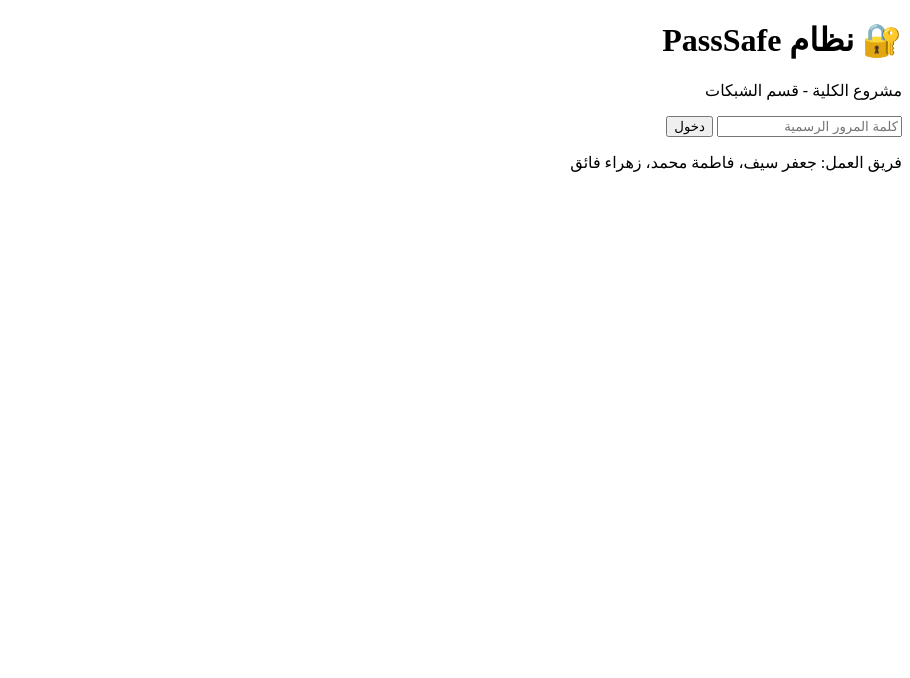
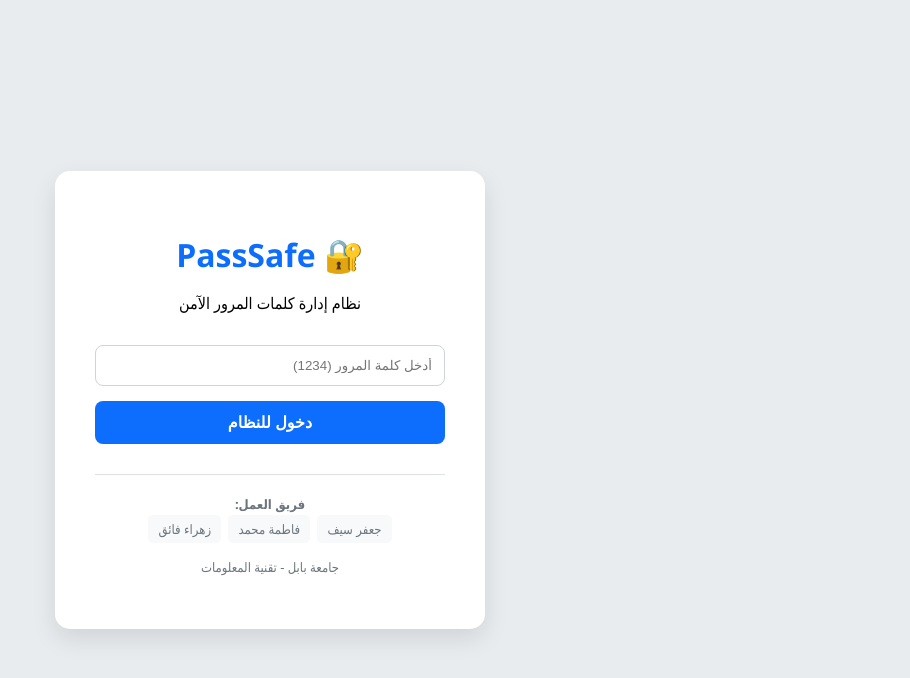
Before and after one commit to altilbyj-netizen/password-manager-project, a plain HTML site: page index.html in a window 1280 px wide. Shown: the whole page, without its empty margins (370-1280 px from the left). Drawn offline with Linux system fonts and the light colour scheme.

Commit message:
Update index.html

```diff
--- a/index.html
+++ b/index.html
@@ -2,32 +2,49 @@
 <html lang="ar" dir="rtl">
 <head>
     <meta charset="UTF-8">
-    <title>نظام PassSafe - إدارة كلمات المرور</title>
-    <link rel="stylesheet" href="style.css">
+    <meta name="viewport" content="width=device-width, initial-scale=1.0">
+    <title>نظام PassSafe - مشروع جامعة بابل</title>
+    <style>
+        body { font-family: 'Segoe UI', Tahoma, Geneva, Verdana, sans-serif; background-color: #e9ecef; display: flex; justify-content: center; align-items: center; height: 100vh; margin: 0; direction: rtl; }
+        .container { background: white; padding: 40px; border-radius: 15px; box-shadow: 0 10px 25px rgba(0,0,0,0.1); text-align: center; width: 350px; }
+        h1 { color: #0d6efd; margin-bottom: 10px; }
+        input { width: 100%; padding: 12px; margin: 15px 0; border: 1px solid #ced4da; border-radius: 8px; box-sizing: border-box; }
+        button { width: 100%; padding: 12px; background-color: #0d6efd; color: white; border: none; border-radius: 8px; cursor: pointer; font-size: 16px; font-weight: bold; }
+        button:hover { background-color: #0b5ed7; }
+        footer { margin-top: 30px; padding-top: 20px; border-top: 1px solid #dee2e6; font-size: 13px; color: #6c757d; }
+        .member { display: inline-block; background: #f8f9fa; padding: 5px 10px; margin: 2px; border-radius: 5px; }
+    </style>
 </head>
 <body>
+
     <div class="container">
-        <header>
-            <h1>🔐 نظام PassSafe</h1>
-            <p>مشروع الكلية - قسم الشبكات</p>
-        </header>
+        <h1>🔐 PassSafe</h1>
+        <p>نظام إدارة كلمات المرور الآمن</p>
 
-        <div id="login-section">
-            <input type="password" id="master-pass" placeholder="كلمة المرور الرسمية">
-            <button onclick="unlock()">دخول</button>
-        </div>
-
-        <div id="main-content" style="display:none;">
-            <input type="text" id="site-name" placeholder="اسم الموقع">
-            <input type="password" id="site-pass" placeholder="كلمة المرور">
-            <button onclick="saveData()">تشفير وحفظ</button>
-            <ul id="password-list"></ul>
+        <div id="login-box">
+            <input type="password" id="masterPass" placeholder="أدخل كلمة المرور (1234)">
+            <button onclick="checkPass()">دخول للنظام</button>
         </div>
 
         <footer>
-            <p>فريق العمل: جعفر سيف، فاطمة محمد، زهراء فائق</p>
+            <strong>فريق العمل:</strong><br>
+            <div class="member">جعفر سيف</div>
+            <div class="member">فاطمة محمد</div>
+            <div class="member">زهراء فائق</div>
+            <p>جامعة بابل - تقنية المعلومات</p>
         </footer>
     </div>
-    <script src="script.js"></script>
+
+    <script>
+        function checkPass() {
+            const p = document.getElementById('masterPass').value;
+            if(p === "1234") {
+                alert("أهلاً بكم فريق المبدعين! النظام جاهز للعمل.");
+                // هنا يمكن إضافة كود إظهار القائمة بعد الدخول
+            } else {
+                alert("عذراً، كلمة المرور غير صحيحة.");
+            }
+        }
+    </script>
 </body>
 </html>
```
